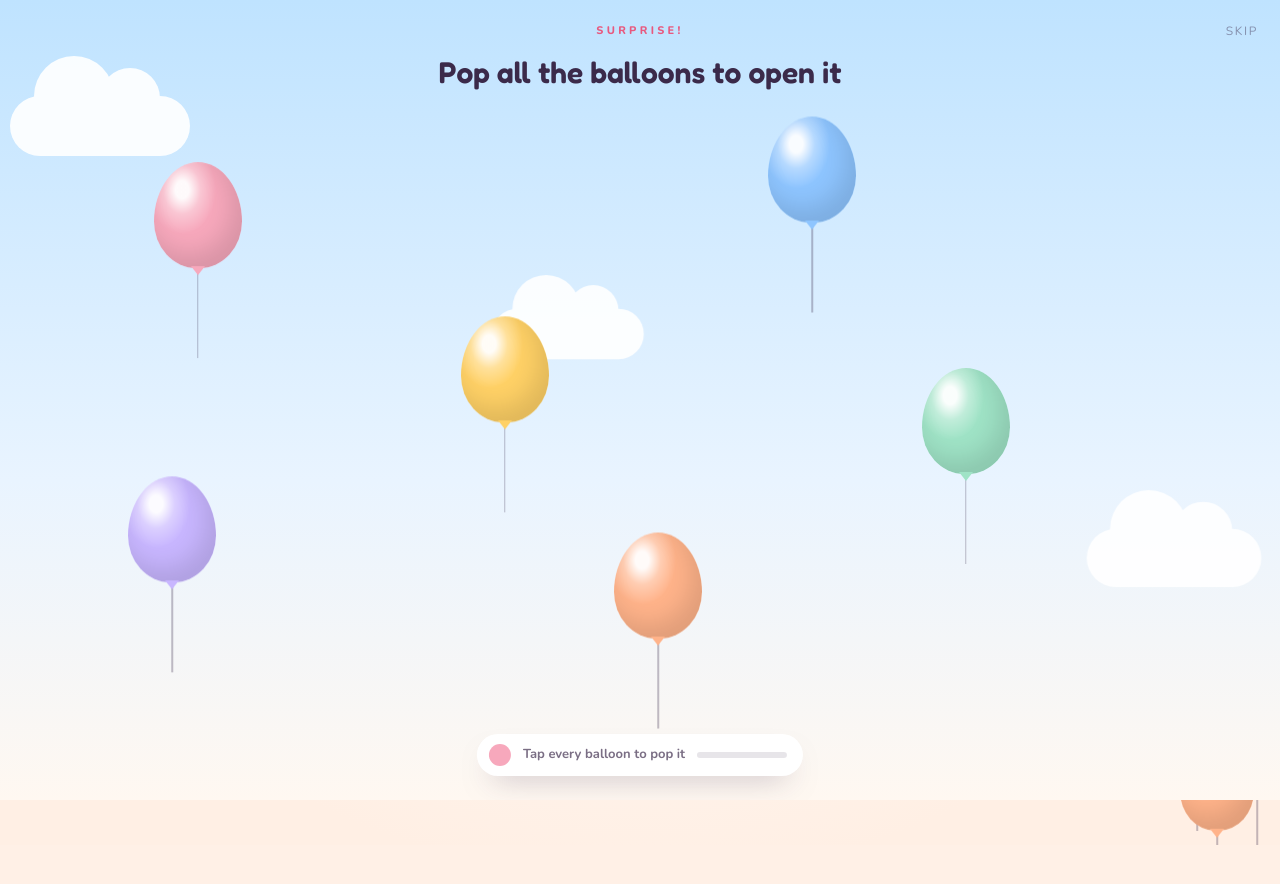
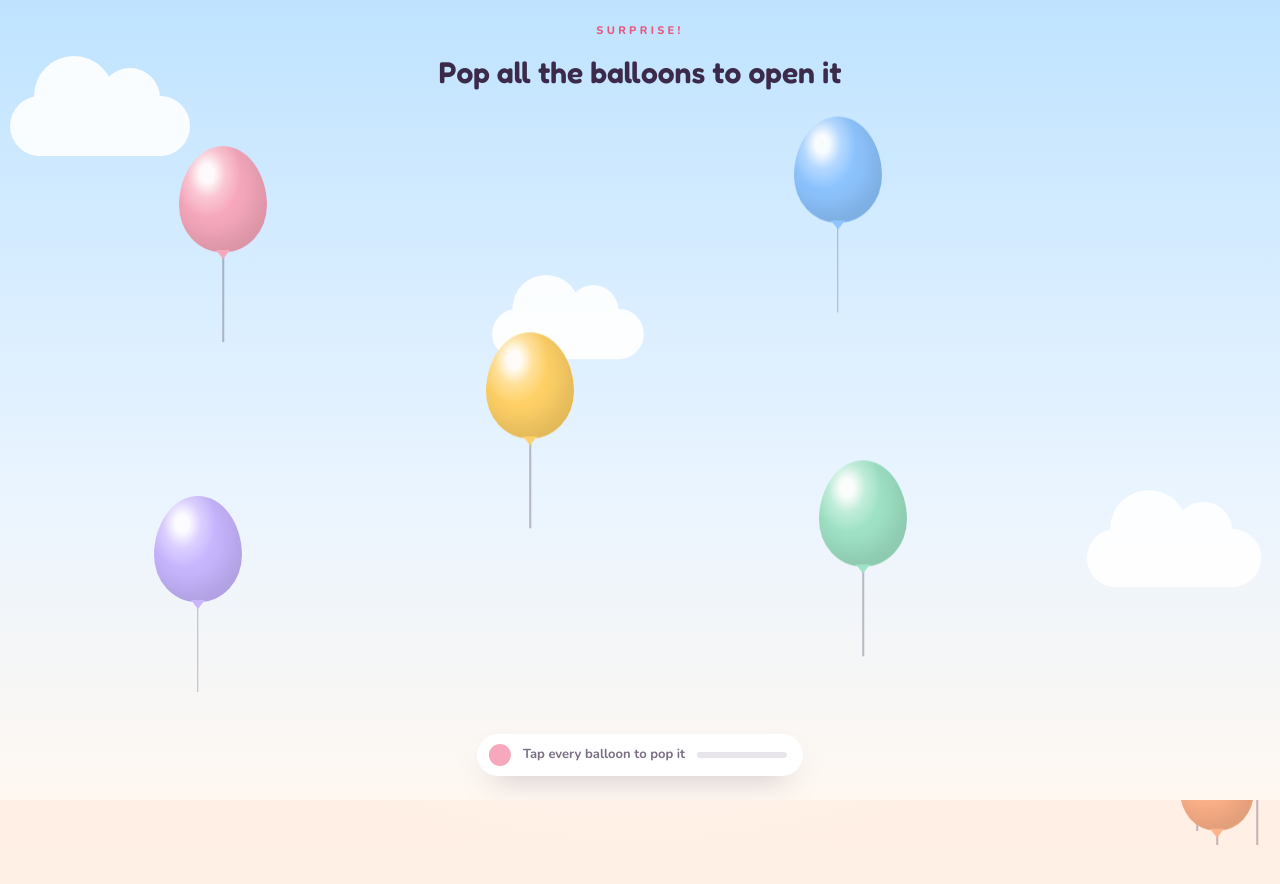
Before and after one commit to ashishsingh1988/nysha-party-jan27, a plain HTML site: page index.html in a window 1280 px wide. Shown: the top 884 px of the page. Drawn offline with nearby package versions, Linux system fonts and the light colour scheme.

Commit message:
Five balloons, no Skip, starts at 4:30, games and surprises

```diff
--- a/index.html
+++ b/index.html
@@ -83,7 +83,6 @@ section{position:relative;padding:clamp(60px,9vw,104px) var(--pad)}
 .g-hint i{width:22px;height:22px;border-radius:50%;background:var(--pink);display:inline-block}
 .g-hint b{width:90px;height:6px;border-radius:99px;background:var(--line);overflow:hidden;display:block}
 .g-hint b s{display:block;height:100%;width:0;background:var(--accent);transition:width .3s}
-.g-skip{position:absolute;top:max(10px,env(safe-area-inset-top));right:8px;padding:12px 14px;min-height:44px;background:none;border:0;font-size:12px;letter-spacing:.14em;text-transform:uppercase;color:var(--ink-3);cursor:pointer;z-index:4}
 .g-done{position:absolute;inset:0;display:grid;place-items:center;padding:24px;opacity:0;pointer-events:none;transition:opacity .6s;z-index:5}
 .gate.done .g-done{opacity:1;pointer-events:auto}
 .gate.done .sky,.gate.done .g-hint,.gate.done .g-top{opacity:0;transition:opacity .4s}
@@ -237,15 +236,13 @@ body.intro .hero .in>*:nth-child(2){animation-delay:.15s}body.intro .hero .in>*:
   <i class="cloud c1" aria-hidden="true"></i><i class="cloud c2" aria-hidden="true"></i><i class="cloud c3" aria-hidden="true"></i>
   <div class="g-top"><small>Surprise!</small><p>Pop all the balloons to open it</p></div>
   <div class="sky" id="sky">
-    <button type="button" class="bal" style="--x:12%;--y:22%;--c:var(--pink);--d:0" aria-label="Pop balloon"></button>
-    <button type="button" class="bal" style="--x:60%;--y:16%;--c:var(--blue);--d:1" aria-label="Pop balloon"></button>
-    <button type="button" class="bal" style="--x:36%;--y:40%;--c:var(--yellow);--d:2" aria-label="Pop balloon"></button>
-    <button type="button" class="bal" style="--x:72%;--y:46%;--c:var(--mint);--d:3" aria-label="Pop balloon"></button>
-    <button type="button" class="bal" style="--x:10%;--y:60%;--c:var(--lilac);--d:4" aria-label="Pop balloon"></button>
-    <button type="button" class="bal" style="--x:48%;--y:68%;--c:var(--peach);--d:5" aria-label="Pop balloon"></button>
+    <button type="button" class="bal" style="--x:14%;--y:20%;--c:var(--pink);--d:0" aria-label="Pop balloon"></button>
+    <button type="button" class="bal" style="--x:62%;--y:16%;--c:var(--blue);--d:1" aria-label="Pop balloon"></button>
+    <button type="button" class="bal" style="--x:38%;--y:42%;--c:var(--yellow);--d:2" aria-label="Pop balloon"></button>
+    <button type="button" class="bal" style="--x:12%;--y:62%;--c:var(--lilac);--d:3" aria-label="Pop balloon"></button>
+    <button type="button" class="bal" style="--x:64%;--y:58%;--c:var(--mint);--d:4" aria-label="Pop balloon"></button>
   </div>
   <div class="g-hint" id="hint"><i aria-hidden="true"></i><span>Tap every balloon to pop it</span><b aria-hidden="true"><s id="prog"></s></b></div>
-  <button type="button" class="g-skip" id="skip">Skip</button>
   <div class="g-done">
     <div class="g-card">
       <div class="g-age" aria-hidden="true">5</div>
@@ -269,7 +266,7 @@ body.intro .hero .in>*:nth-child(2){animation-delay:.15s}body.intro .hero .in>*:
       <div class="turning">is turning</div>
       <div class="age">5</div>
       <div class="when">Sunday · 10 January · 2027</div>
-      <div class="where">The Ponds Community Hub · from 4:30 pm</div>
+      <div class="where">The Ponds Community Hub · starts at 4:30 pm</div>
       <div class="host">With love from <b>Ashish, Ruchi &amp; Yuvaan Singh</b></div>
     </div>
     <div class="cue">SCROLL</div>
@@ -284,7 +281,7 @@ body.intro .hero .in>*:nth-child(2){animation-delay:.15s}body.intro .hero .in>*:
         <div class="card main rv">
           <div class="ic">🎈</div>
           <h3>Sunday, 10 January 2027</h3>
-          <p>From 4:30 pm. Stay for games, cake cutting and dinner!</p>
+          <p>Starts at 4:30 pm. Stay for games, cake cutting and dinner!</p>
         </div>
         <div class="card rv">
           <div class="ic" style="--t:#E2F0FF">📍</div>
@@ -313,7 +310,7 @@ body.intro .hero .in>*:nth-child(2){animation-delay:.15s}body.intro .hero .in>*:
       <p class="lead center rv" style="margin-top:14px">We have a few surprises up our sleeve. Here is the rough plan.</p>
       <ol class="plan">
         <li class="rv" style="--c:var(--pink)"><i>🎈</i><div><time>4:30 pm</time><h3>Welcome</h3><p>Come in, grab a balloon and find your friends.</p></div></li>
-        <li class="rv" style="--c:var(--blue)"><i>🎩</i><div><time>5:00 pm</time><h3>Games and magic</h3><p>A surprise guest keeps the kids busy with games, play and a bit of magic.</p></div></li>
+        <li class="rv" style="--c:var(--blue)"><i>🎩</i><div><time>5:00 pm</time><h3>Games and surprises</h3><p>A surprise guest keeps the kids busy with games, play and a few surprises.</p></div></li>
         <li class="rv" style="--c:var(--yellow)"><i>🎂</i><div><time>7:15 pm</time><h3>Cake cutting</h3><p>Everyone together for the loudest "Happy Birthday" of the year.</p></div></li>
         <li class="rv" style="--c:var(--mint)"><i>🍽️</i><div><time>8:00 pm</time><h3>Dinner</h3><p>Dinner for everyone, with cake for dessert.</p></div></li>
       </ol>
@@ -491,7 +488,6 @@ body.intro .hero .in>*:nth-child(2){animation-delay:.15s}body.intro .hero .in>*:
     $("#dock").classList.add("in"); reveal();
   }
   $("#enter").addEventListener("click",enter);
-  $("#skip").addEventListener("click",function(){ done=true; enter(); });
 
   /* reveal on scroll */
   function reveal(){
```
